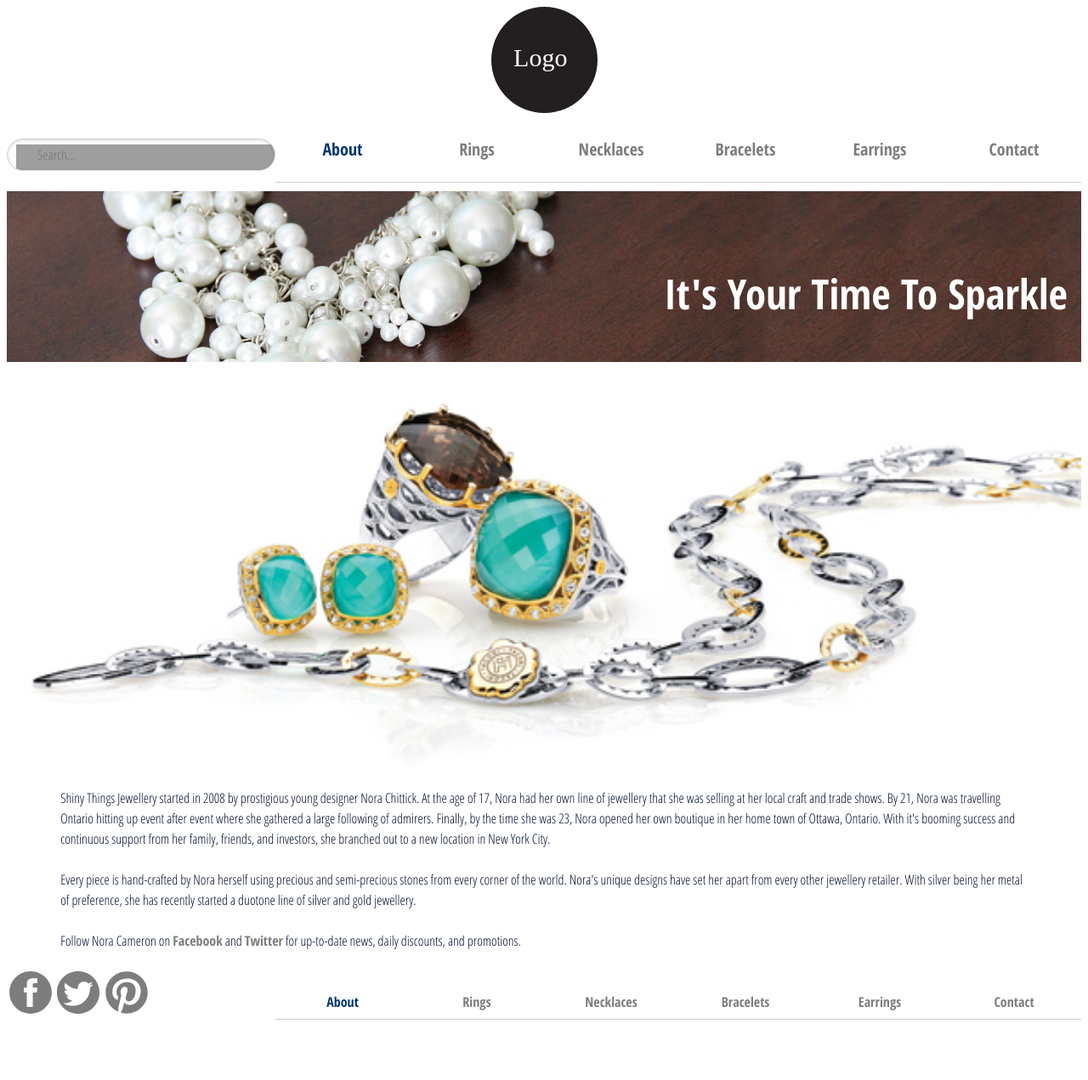
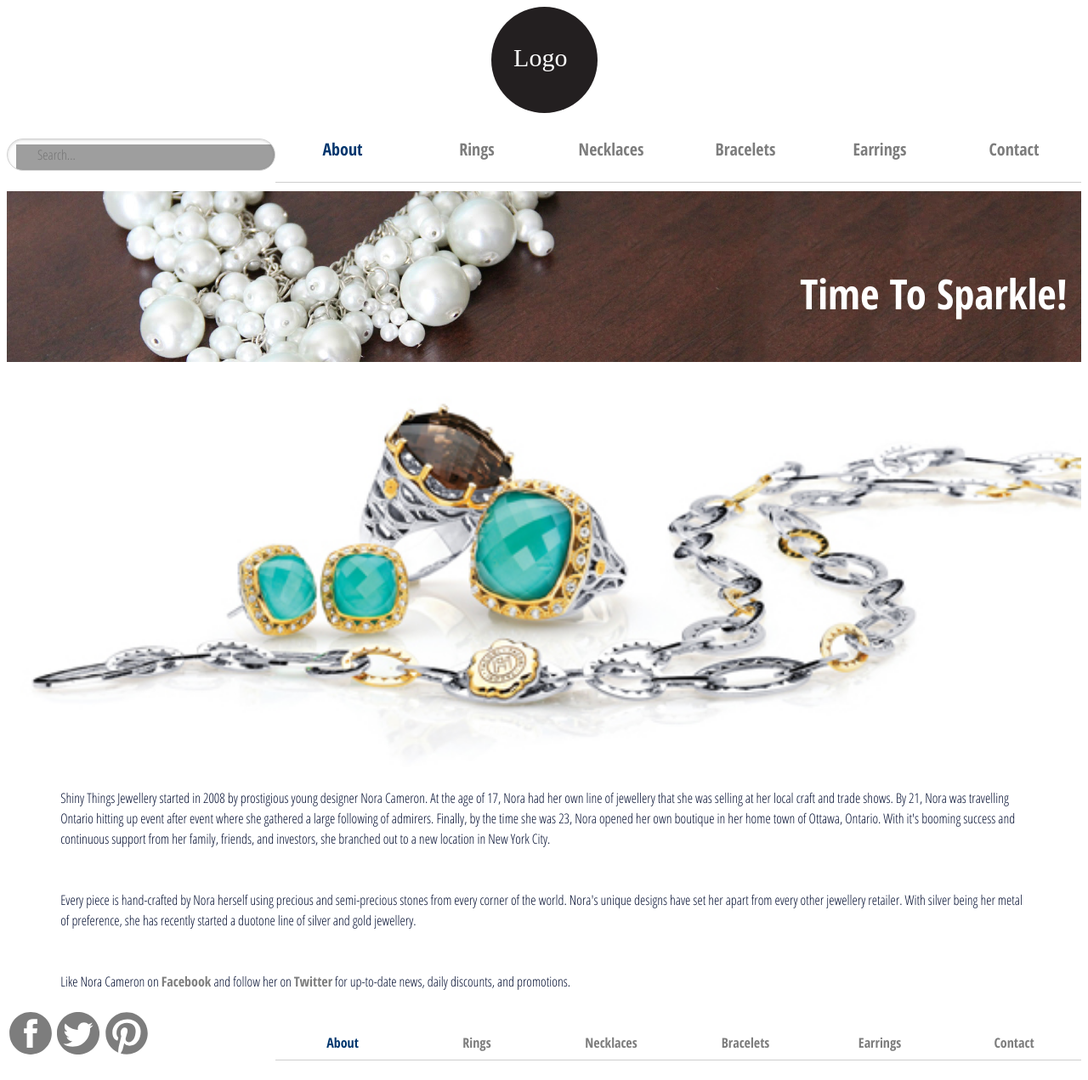
Before and after one commit to kaylaaraujo/ecommerce-website, a Jekyll site: the page built from about.html, in a window 1280 px wide. Shown: the whole page at 85% size. Built offline with Jekyll 4.4.1, drawn with Linux system fonts in a browser that asks for light colours; Markdown is read by kramdown in place of the engine named in the settings; before the commit the page ends 1223 px from its top, so only the background shows below that; grey boxes are pictures that could not be loaded.

Commit message:
added unit grid for large screen and changed bannertext

```diff
--- a/about.html
+++ b/about.html
@@ -2,14 +2,14 @@
 layout: default
 title: About
 showbanner: yes
-bannertext: It's Your Time To Sparkle
+bannertext: Time To Sparkle!
 meta: All about Nora Cameron and her journey to becoming successful as a jewellery designer.
 ---
 <div>
-	<img src="images/tacori-fashion-silver.jpg" class="img-flex unit-s-1" alt="jewellery">
-	<p class="p-typo unit-s-1 unit-m-1 unit-l-1-2">Shiny Things Jewellery started in 2008 by prostigious young designer Nora Chittick. At the age of 17, Nora had her own line of jewellery that she was selling at her local craft and trade shows. By 21, Nora was travelling Ontario hitting up event after event where she gathered a large following of admirers. Finally, by the time she was 23, Nora opened her own boutique in her home town of Ottawa, Ontario. With it's booming success and continuous support from her family, friends, and investors, she branched out to a new location in New York City.</p>
+	<img src="images/tacori-fashion-silver.jpg" class="img-flex unit unit-s-1 unit-l-1-2" alt="jewellery">
+	<p class="p-typo unit unit-s-1 unit-m-1 unit-l-1-2">Shiny Things Jewellery started in 2008 by prostigious young designer Nora Cameron. At the age of 17, Nora had her own line of jewellery that she was selling at her local craft and trade shows. By 21, Nora was travelling Ontario hitting up event after event where she gathered a large following of admirers. Finally, by the time she was 23, Nora opened her own boutique in her home town of Ottawa, Ontario. With it's booming success and continuous support from her family, friends, and investors, she branched out to a new location in New York City.</p>
 
-	<p class="p-typo unit-s-1 unit-m-1 unit-l-1-2">Every piece is hand-crafted by Nora herself using precious and semi-precious stones from every corner of the world. Nora's unique designs have set her apart from every other jewellery retailer. With silver being her metal of preference, she has recently started a duotone line of silver and gold jewellery.</p>
+	<p class="p-typo unit unit-s-1 unit-m-1 unit-l-1-2">Every piece is hand-crafted by Nora herself using precious and semi-precious stones from every corner of the world. Nora's unique designs have set her apart from every other jewellery retailer. With silver being her metal of preference, she has recently started a duotone line of silver and gold jewellery.</p>
 
-	<p class="p-typo unit-s-1 unit-m-1 unit-l-1-2">Follow Nora Cameron on <a href="#"><strong>Facebook</strong></a> and <a href="#"><strong>Twitter</strong></a> for up-to-date news, daily discounts, and promotions.</p>
+	<p class="p-typo unit unit-s-1 unit-m-1 unit-l-1-2">Like Nora Cameron on <a href="#"><strong>Facebook</strong></a> and follow her on <a href="#"><strong>Twitter</strong></a> for up-to-date news, daily discounts, and promotions.</p>
 </div>
```
